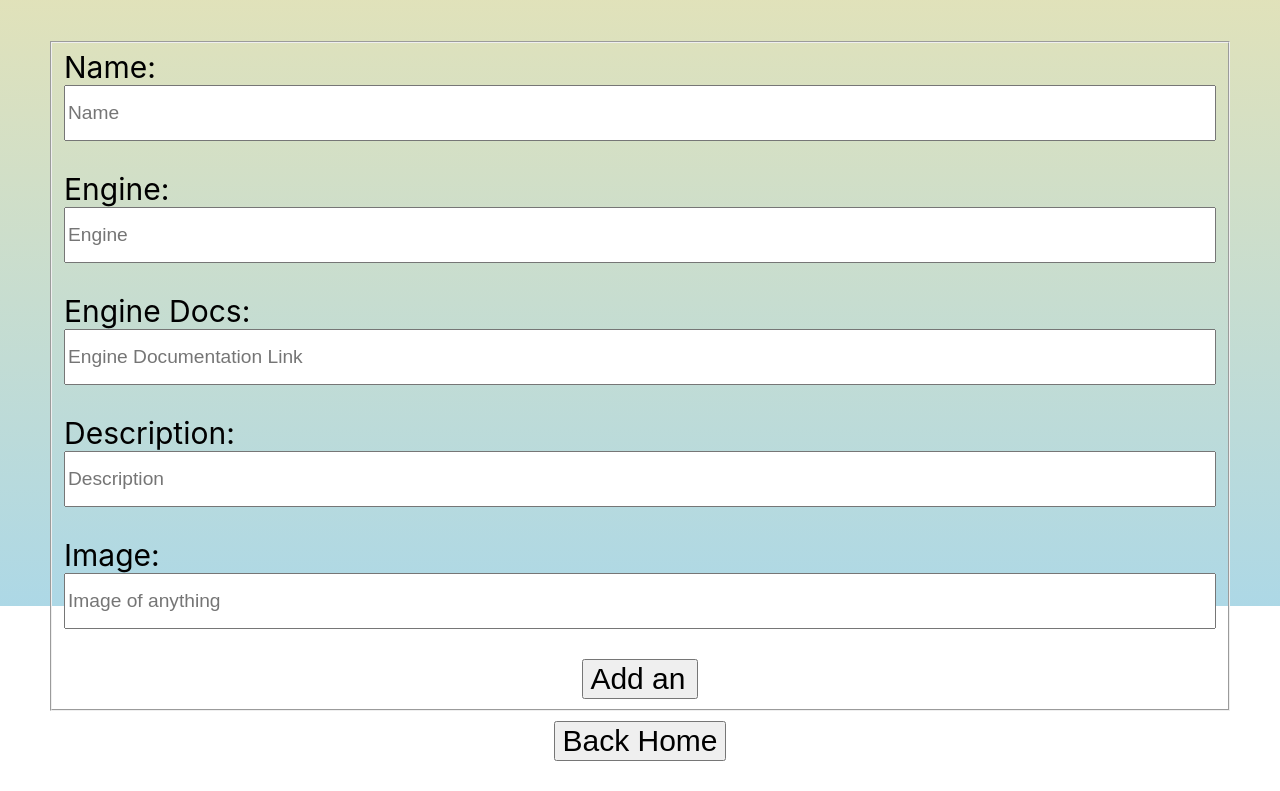
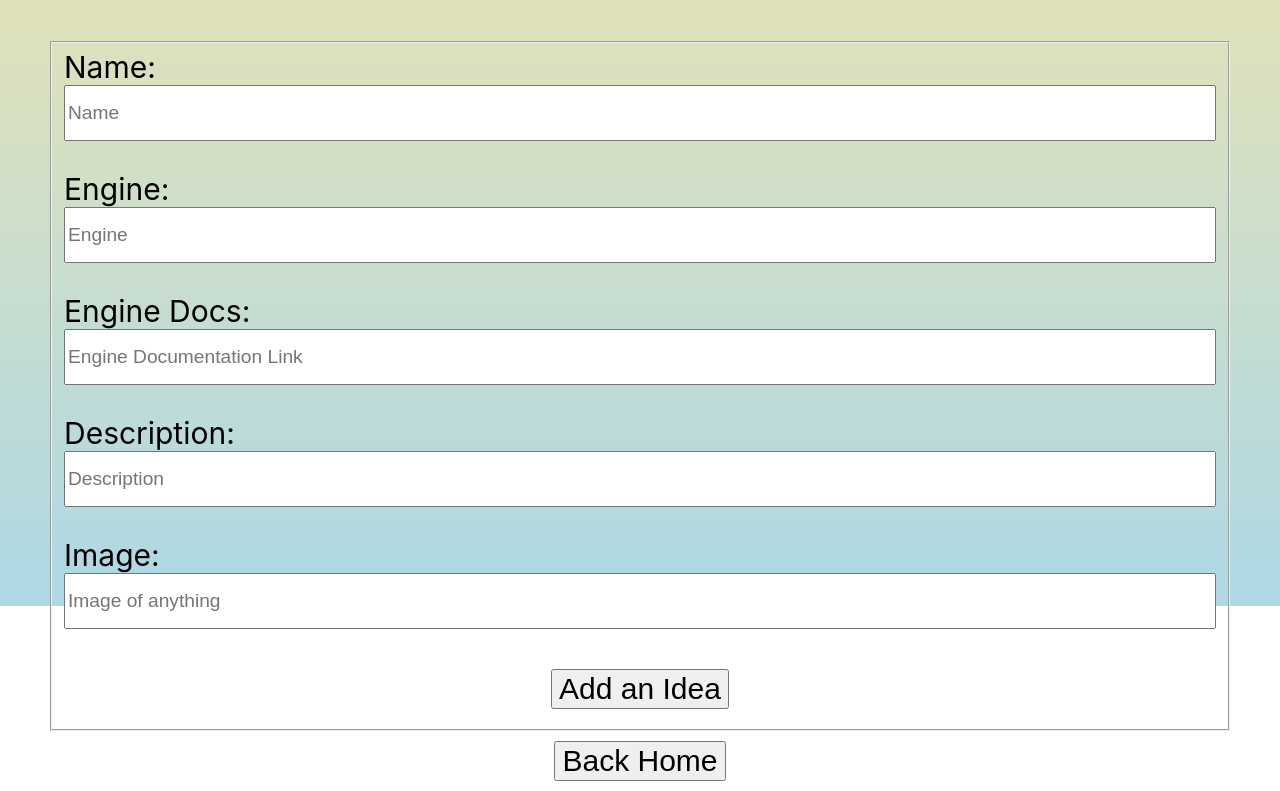
Before and after one commit to Dvec319/capstone-frontend, a React (Create React App) app: page /ideas/create in a window 1280 px wide. Shown: the part 194-985 px from the top of the page. Before the commit the page ends 955 px from the top, so only its background shows below. Built offline with nearby package versions, Linux system fonts and the light colour scheme.

Commit message:
Style changes for edit and add pages

```diff
--- a/src/index.css
+++ b/src/index.css
@@ -101,6 +101,18 @@ code {
   flex-direction: column;
 }
 
+.createAdd {
+  margin: 10px;
+  height: 25px;
+  font-size: 15px;
+}
+
+.createHome {
+  margin: 10px;
+  height: 25px;
+  font-size: 15px;
+}
+
 /* Edit */
 
 .editDiv {
@@ -117,6 +129,18 @@ code {
 .editFieldset {
   display: flex;
   flex-direction: column;
+}
+
+.editButton {
+  margin: 10px;
+  height: 25px;
+  font-size: 15px;
+}
+
+.editHome {
+  margin: 10px;
+  height: 25px;
+  font-size: 15px;
 }
 
 /* Show */
@@ -165,13 +189,15 @@ code {
 
   .createAdd {
   font-size: 30px;
-  width: 10%;
+  /* width: 10%; */
   align-self: center;
+  height: 40px;
   }
 
   .createHome {
   margin-top: 10px;
   font-size: 30px;
+  height: 40px;
   }
 
   /* Edit */
@@ -192,13 +218,14 @@ code {
 
   .editButton {
     font-size: 30px;
-    width: 15%;
     align-self: center;
+    height: 50px;
   }
 
   .editHome {
     margin-top: 10px;
     font-size: 30px;
+    height: 45px;
   }
 
   /* Show */
@@ -226,10 +253,6 @@ code {
     height: 100vh
   }
 
-  .createAdd {
-    width: 30%;
-  }
-
   .editDiv {
     height: 100vh;
   }
```
